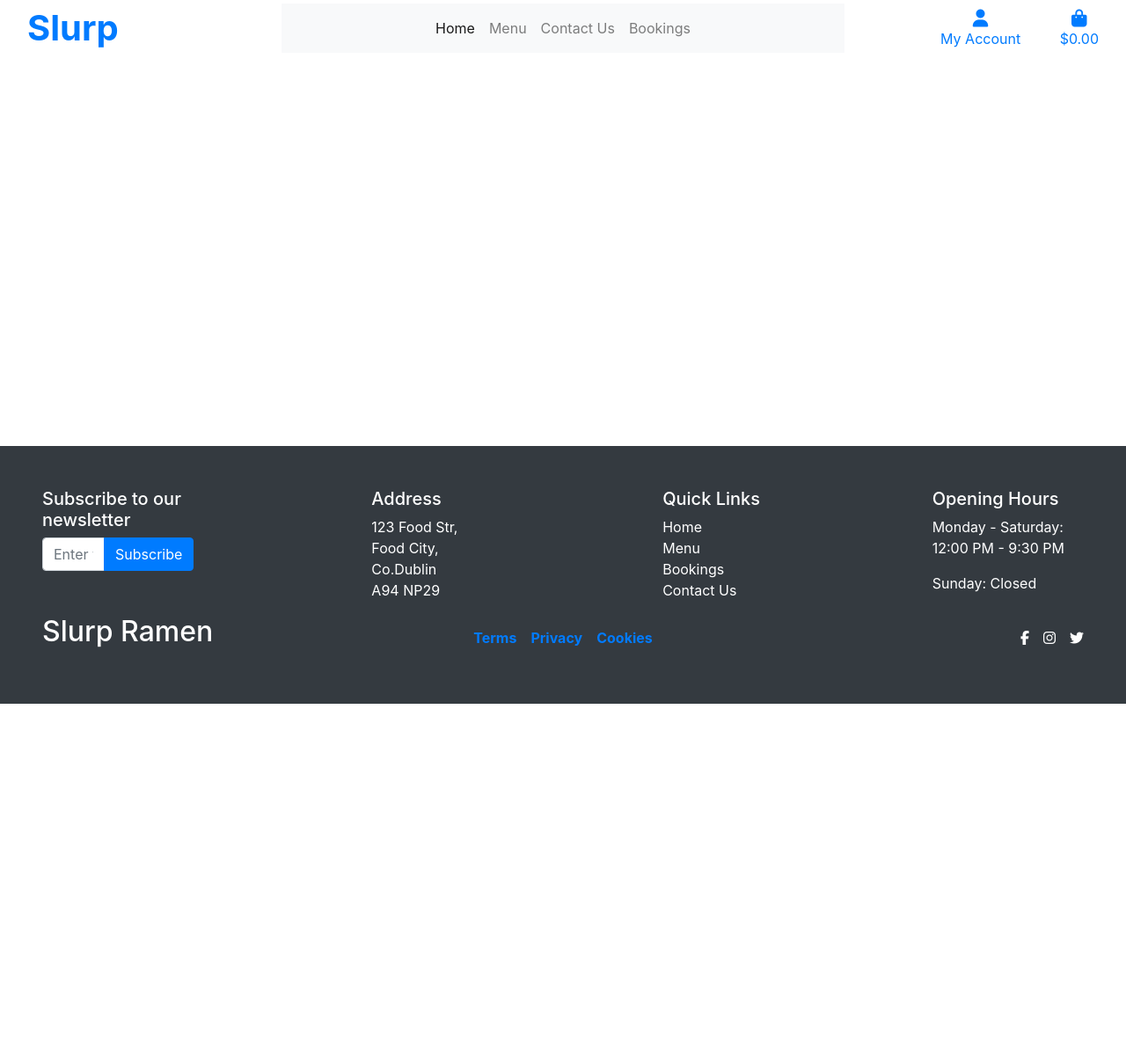
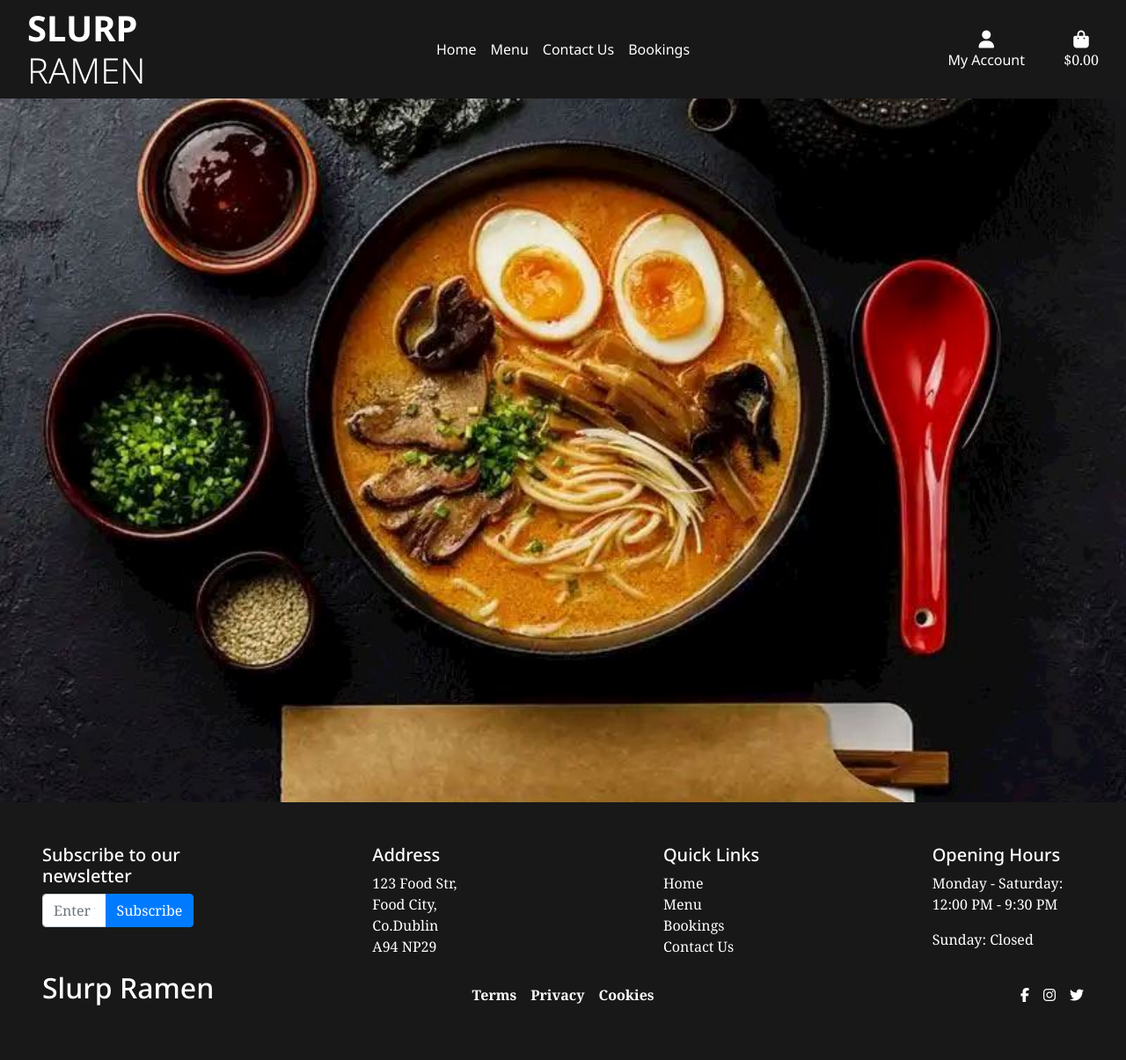
Before and after one commit to jamiemcstay/portfolio-5, a Django app: page / in a window 1280 px wide. Shown: the whole page at 88% size. Before the commit the page ends 800 px from the top, so only its background shows below. Run offline with Django 3.2, Linux system fonts and the light colour scheme; some libraries are stand-ins or nearby versions.

Commit message:
Add background color to body

```diff
--- /dev/null
+++ b/home/static/home/css/home.css
@@ -0,0 +1,8 @@
+main {
+    background-image: url('/media/images/ramen_background.jpg');
+    background-size: cover;
+    background-position: center;
+    background-repeat: no-repeat;
+    height: 100vh;
+    padding-top: 100px;
+}
--- a/home/templates/home/index.html
+++ b/home/templates/home/index.html
@@ -1,9 +1,11 @@
 {% extends "base.html" %}
 {% load static %}
 
+{% block extra_css %}
+<link rel="stylesheet" type="text/css" href="{% static 'home/css/home.css' %}">
+{% endblock %}
+
 {% block content %}
-<!-- <main class="container flex-grow-1">
 
-</main> -->
 
 {% endblock %}
--- a/menu/static/menu/css/menu.css
+++ b/menu/static/menu/css/menu.css
@@ -1,5 +1,6 @@
 .menu-card {
     height: 100%!important;
+    background-color: #2C2C2C!important;
  }
 
  .menu-row {
--- a/static/css/base.css
+++ b/static/css/base.css
@@ -1,6 +1,13 @@
 html {
     height: 100%
 }
+
+body {
+    background-color: #181818;
+    font-family: 'Noto Serif';
+    color: white;
+}
+
 
 .overlay {
     position: fixed;
@@ -13,9 +20,17 @@ html {
     z-index: 1040;
 }
 
+.noto-sans {
+    font-family: 'Noto Sans';
+}
+
 main {
     padding-top: 60px!important;
     padding-bottom: 60px!important;
+}
+
+h1, h2, h3, h4, h5, h6 {
+    font-family: 'Noto Sans';
 }
 
 h2 {
@@ -28,6 +43,11 @@ h3 {
 
 a {
     text-decoration: none;
+    color: white;
+}
+
+.nano-text-light {
+    font-weight: 300;
 }
 
 .message-container {
--- a/templates/base.html
+++ b/templates/base.html
@@ -32,23 +32,29 @@
     <script src="https://js.stripe.com/v3/"></script>
     {% endblock %}
 
+    <link rel="preconnect" href="https://fonts.googleapis.com">
+    <link rel="preconnect" href="https://fonts.gstatic.com" crossorigin>
+    <link href="https://fonts.googleapis.com/css2?family=Noto+Serif:ital,wght@0,100..900;1,100..900&display=swap" rel="stylesheet">
+
+    <link rel="preconnect" href="https://fonts.googleapis.com">
+    <link rel="preconnect" href="https://fonts.gstatic.com" crossorigin>
+    <link href="https://fonts.googleapis.com/css2?family=Noto+Sans:ital,wght@0,100..900;1,100..900&family=Noto+Serif:ital,wght@0,100..900;1,100..900&display=swap" rel="stylesheet">
     {% block extra_js %}
     {% endblock %}
 
     <title>Slurp{% block extra_title %}{% endblock %}</title>
 </head>
 
-<body class="d-flex flex-column min-vh-100">
+<body class="d-flex flex-column min-vh-100 text-white">
 
     <header class="container-fluid">
         <div class="row d-flex justify-content-between align-items-center">
             <div class="col-lg-3 my-auto d-none d-lg-block py-lg-0 text-center text-lg-left">
                 <a href="{% url 'home' %}" class="nav-link main-logo-link">
-                    <h1 class="logo-font text-black my-0"><strong>Slurp</strong></h1>
+                    <h1 class="logo-font text-black my-0 text-uppercase"><strong>Slurp</strong><br><span class="nano-text-light">Ramen</span></h1>
                 </a>
             </div>
-            <nav class="col-lg-6 navbar navbar-expand-lg navbar-light bg-light">
-                <!-- Navbar brand -->
+            <nav class="col-lg-6 navbar navbar-expand-lg navbar-light">
 
 
                 <!-- Navbar Toggler (Hamburger Button) -->
@@ -59,18 +65,18 @@
 
                 <!-- Collapsible Nav Items -->
                 <div class="collapse navbar-collapse d-lg-flex justify-content-center" id="navbarNavDropdown">
-                    <ul class="navbar-nav">
+                    <ul class="navbar-nav text-white">
                         <li class="nav-item active">
-                            <a class="nav-link" href="#">Home <span class="sr-only">(current)</span></a>
+                            <a class="nav-link text-white noto-sans" href="#">Home <span class="sr-only">(current)</span></a>
                         </li>
                         <li class="nav-item">
-                            <a class="nav-link" href="{% url 'menu' %}">Menu</a>
+                            <a class="nav-link text-white noto-sans" href="{% url 'menu' %}">Menu</a>
                         </li>
                         <li class="nav-item">
-                            <a class="nav-link" href="{% url 'contact' %}">Contact Us</a>
+                            <a class="nav-link text-white noto-sans" href="{% url 'contact' %}">Contact Us</a>
                         </li>
                         <li class="nav-item">
-                            <a class="nav-link" href="{% url 'make_booking' %}">Bookings</a>
+                            <a class="nav-link text-white noto-sans" href="{% url 'make_booking' %}">Bookings</a>
                         </li>
                     </ul>
                 </div>
@@ -82,18 +88,18 @@
                             aria-haspopup="true" aria-expanded="false">
                             <div class="text-center">
                                 <div><i class="fas fa-user fa-lg"></i></div>
-                                <p class="my-0 d-none d-lg-block">My Account</p>
+                                <p class="my-0 d-none d-lg-block noto-sans">My Account</p>
                             </div>
                         </a>
                         <div class="dropdown-menu border-0" aria-labelledby="user-options">
                             {% if request.user.is_authenticated %}
                             {% if request.user.is_superuser %}
                             {% endif %}
-                            <a href="{% url 'account' %}" class="dropdown-item">My Account</a>
-                            <a href="{% url 'account_logout' %}" class="dropdown-item">Logout</a>
+                            <a href="{% url 'account' %}" class="dropdown-item noto-sans">My Account</a>
+                            <a href="{% url 'account_logout' %}" class="dropdown-item noto-sans">Logout</a>
                             {% else %}
-                            <a href="{% url 'account_signup' %}" class="dropdown-item">Register</a>
-                            <a href="{% url 'account_login' %}" class="dropdown-item">Login</a>
+                            <a href="{% url 'account_signup' %}" class="dropdown-item noto-sans">Register</a>
+                            <a href="{% url 'account_login' %}" class="dropdown-item noto-sans">Login</a>
                             {% endif %}
                         </div>
                     </li>
@@ -144,7 +150,7 @@
         {% block content %}
         {% endblock %}
     </main>
-    <footer class="bg-dark text-white py-4 container-fluid pt-5 py-5 px-5">
+    <footer class="text-white py-4 container-fluid pt-5 py-5 px-5">
         <div class="row d-flex justify-content-between">
 
             <div class="col-md-6 col-lg-3 col-xl-2 text-center text-md-left">
```
Also changed, not shown: db.sqlite3, media/images/ramen_background.jpg (added), media/images/shoyu_ramen.jpg (added).
